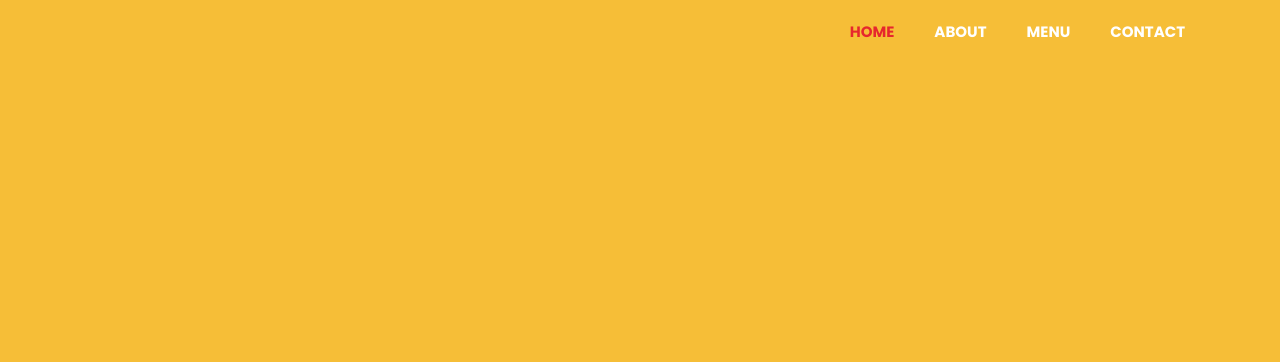
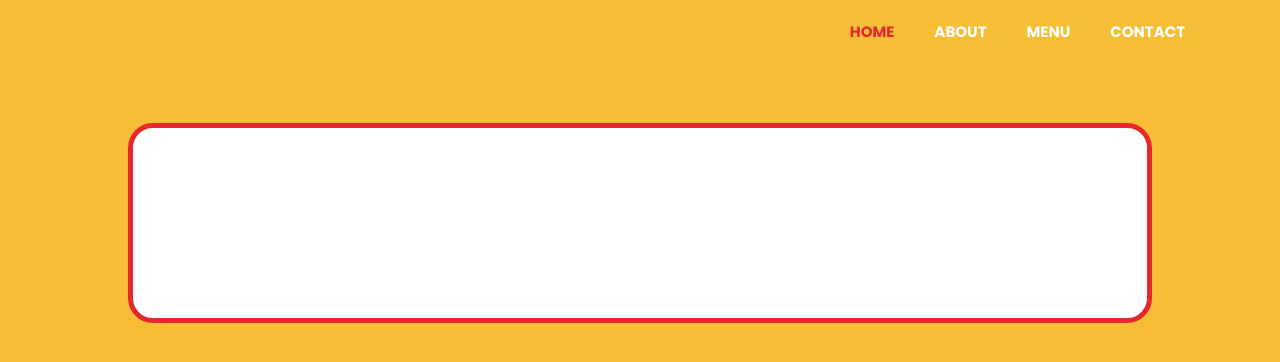
Before and after one commit to jacobrees/Restaurant-Page, a website built with webpack: page src/template.html in a window 1280 px wide. Built offline with nearby package versions, Linux system fonts and the light colour scheme.

```diff
--- a/src/styles.scss
+++ b/src/styles.scss
@@ -90,3 +90,12 @@
   color: white;
   padding: 30px 0;
 }
+
+.menu-jumbotron {
+  width: 80%;
+  margin: 60px auto 0;
+  border-radius: 25px;
+  background-color: white;
+  height: 200px;
+  border: 5px solid $red-color;
+}
--- a/src/template.html
+++ b/src/template.html
@@ -14,7 +14,9 @@
         <p data-id="contact" class="nav-option">CONTACT</p>
         </header>
     <div id="content">
+        <div class="menu-jumbotron">
 
+        </div>
     </div>
 
 </body>
```
Also changed, not shown: dist/index.html, src/imgs/item-1.jpeg (added), src/imgs/item-10.jpeg (added), src/imgs/item-2.jpeg (added), src/imgs/item-3.jpeg (added), src/imgs/item-4.jpeg (added), src/imgs/item-5.jpeg (added), src/imgs/item-6.jpeg (added), src/imgs/item-7.jpeg (added), src/imgs/item-8.jpeg (added), src/imgs/item-9.jpeg (added), 4 other files.
